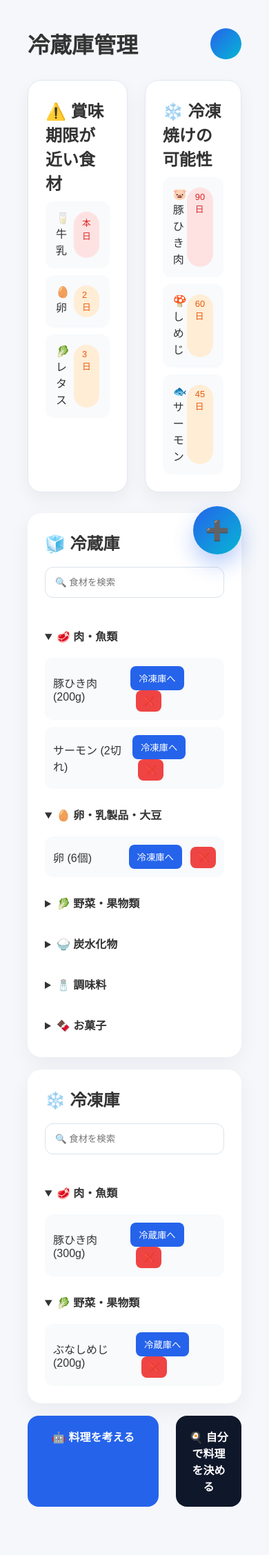
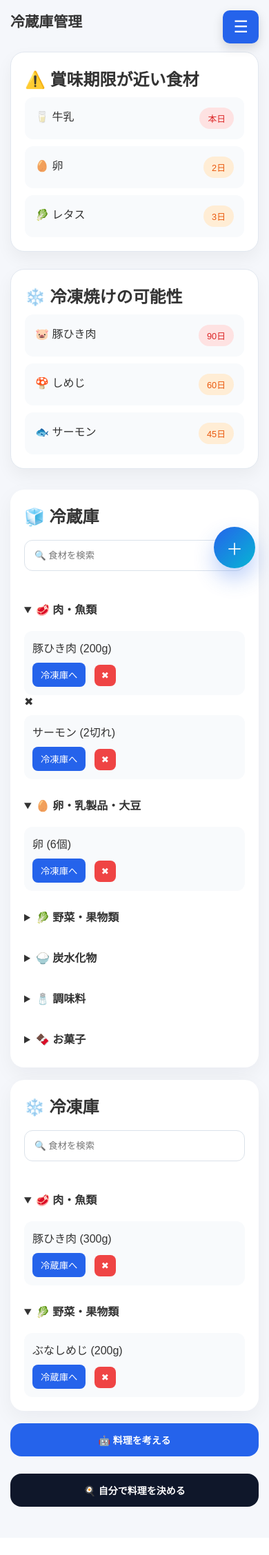
Before and after one commit to mkairi0423/team-system2, a PHP site: page /page/fridge.php in a window 390 px wide. Shown: the whole page at 69% size. After the commit the page ends 2185 px from the top, so only its background shows below. Run offline with PHP 8.4, Linux system fonts and the light colour scheme.

Commit message:
ハンバーガーメニュー実装

```diff
--- a/client/JavaScript/Hamburger-menu.js
+++ b/client/JavaScript/Hamburger-menu.js
@@ -0,0 +1,4 @@
+function toggleMenu() {
+    document.getElementById("sidebar")
+            .classList.toggle("active");
+}
--- /dev/null
+++ b/client/css/hamburger.css
@@ -0,0 +1,9 @@
+.hamburger {
+  display: none;
+}
+
+@media (max-width: 768px) {
+  .hamburger {
+    display: block;
+  }
+}
--- a/client/css/index.css
+++ b/client/css/index.css
@@ -54,6 +54,8 @@ body {
   letter-spacing: -0.5px;
 
   color: #1d4ed8;
+
+  text-align: center;
 }
 
 .icon-area h1 {
--- a/client/css/responsive.css
+++ b/client/css/responsive.css
@@ -3,19 +3,140 @@
 ========================= */
 @media (max-width: 900px) {
 
-  /* SIDEBAR */
+  /* サイドバーは隠す（PC寄り） */
   .sidebar {
     display: none;
   }
 
-  /* MAIN */
   .main {
     margin-left: 0;
+    padding: 30px;
   }
 
-  /* LAYOUT */
   .section {
     grid-template-columns: 1fr;
   }
+}
 
+/* =========================
+   MOBILE (768px)
+========================= */
+@media (max-width: 768px) {
+
+  /* ===== ハンバーガーボタン ===== */
+  .hamburger {
+    display: block;
+    position: fixed;
+    top: 15px;
+    right: 15px;
+    z-index: 3000;
+
+    background: #2563eb;
+    color: #fff;
+
+    border: none;
+    border-radius: 10px;
+
+    padding: 10px 15px;
+    font-size: 24px;
+
+    box-shadow: 0 6px 15px rgba(0,0,0,0.15);
+  }
+
+  /* ===== サイドバー（開閉） ===== */
+  .sidebar {
+    display: block; /* tabletで消してるので戻す */
+
+    position: relative;
+    width: 100%;
+
+    height: 0;
+    overflow: hidden;
+
+    padding: 0 20px;
+
+    transition: height 0.35s ease;
+  }
+
+  .sidebar.active {
+    height: 500px;
+    padding: 20px;
+  }
+
+  /* ===== メイン ===== */
+  .main {
+    margin-left: 0;
+    padding: 20px;
+  }
+
+  .topbar {
+    flex-direction: column;
+    align-items: flex-start;
+    gap: 15px;
+  }
+
+  .topbar h1 {
+    font-size: 1.6rem;
+  }
+
+  .hero {
+    padding: 25px;
+  }
+
+  .hero h2 {
+    font-size: 1.5rem;
+  }
+
+  .grid {
+    grid-template-columns: 1fr;
+  }
+
+  .food-row {
+    flex-direction: column;
+    align-items: flex-start;
+    gap: 10px;
+  }
+
+  .floating-add {
+    right: 20px;
+    bottom: 20px;
+    width: 60px;
+    height: 60px;
+    font-size: 24px;
+  }
 }
+
+/* =========================
+   SMALL MOBILE (480px)
+========================= */
+@media (max-width: 480px) {
+
+  .main {
+    padding: 15px;
+  }
+
+  .topbar h1 {
+    font-size: 1.3rem;
+  }
+
+  .hero {
+    padding: 20px;
+  }
+
+  .hero h2 {
+    font-size: 1.2rem;
+  }
+
+  .card,
+  .panel,
+  .chart-box,
+  .rank-box {
+    padding: 20px;
+  }
+
+  .btn,
+  .action-btn {
+    padding: 14px;
+    font-size: 14px;
+  }
+}
--- a/client/css/sidebar.css
+++ b/client/css/sidebar.css
@@ -4,13 +4,20 @@
 .sidebar {
   position: fixed;
 
+  top: 0;
+  left: 0;
+
   width: 220px;
   height: 100vh;
 
   padding: 20px;
 
-  background: #fff;
-  border-right: 1px solid #e2e8f0;
+  box-sizing: border-box;
+
+  box-shadow: 2px 0 15px rgba(0,0,0,0.05);
+
+  /* エフェクト追加 */
+  transition: transform 0.4s ease, opacity 0.4s ease;
 }
 
 /* =========================
@@ -22,7 +29,11 @@
   font-size: 1.3rem;
   font-weight: 700;
 
-  background: linear-gradient(135deg, #2563eb, #06b6d4);
+  background: linear-gradient(
+    135deg,
+    #2563eb,
+    #06b6d4
+  );
 
   -webkit-background-clip: text;
   -webkit-text-fill-color: transparent;
--- a/client/css/style.css
+++ b/client/css/style.css
@@ -3,7 +3,7 @@
 /* レイアウト */
 @import url("layout.css");
 @import url("sidebar.css");
-@import url("Hamburger-menu.css");
+@import url("hamburger.css");
 
 /* 共通パーツ */
 @import url("components.css");
--- a/client/page/barcode.php
+++ b/client/page/barcode.php
@@ -12,7 +12,6 @@ include("template/sidebar.php");
 
     <div class="topbar">
         <h1>バーコード登録</h1>
-        <div class="user"></div>
     </div>
 
     <div class="hero">
--- a/client/page/food_loss.php
+++ b/client/page/food_loss.php
@@ -12,7 +12,6 @@ include("template/sidebar.php");
 
     <div class="topbar">
         <h1>食品ロス分析</h1>
-        <div class="user"></div>
     </div>
 
     <!-- 統計カード -->
--- a/client/page/food_register.php
+++ b/client/page/food_register.php
@@ -12,7 +12,6 @@ include("template/sidebar.php");
 
     <div class="topbar">
         <h1>食材登録</h1>
-        <div class="user"></div>
     </div>
 
 
--- a/client/page/fridge.php
+++ b/client/page/fridge.php
@@ -12,7 +12,6 @@ include("template/sidebar.php");
 
     <div class="topbar">
         <h1>冷蔵庫管理</h1>
-        <div class="user"></div>
     </div>
 
     <div class="grid">
@@ -96,11 +95,11 @@ include("template/sidebar.php");
                         <button
                             class="delete-btn"
                             onclick="deleteFood(this)">
-                            ❌
+                            ✖
                         </button>
                     </div>
                 </div>
-
+                ✖
                 <div class="food-row">
                     <span>サーモン (2切れ)</span>
 
@@ -114,7 +113,7 @@ include("template/sidebar.php");
                         <button
                             class="delete-btn"
                             onclick="deleteFood(this)">
-                            ❌
+                            ✖
                         </button>
                     </div>
                 </div>
@@ -138,7 +137,7 @@ include("template/sidebar.php");
                         <button
                             class="delete-btn"
                             onclick="deleteFood(this)">
-                            ❌
+                            ✖
                         </button>
                     </div>
                 </div>
@@ -202,7 +201,7 @@ include("template/sidebar.php");
                         <button
                             class="delete-btn"
                             onclick="deleteFood(this)">
-                            ❌
+                            ✖
                         </button>
                     </div>
                 </div>
@@ -226,7 +225,7 @@ include("template/sidebar.php");
                         <button
                             class="delete-btn"
                             onclick="deleteFood(this)">
-                            ❌
+                            ✖
                         </button>
                     </div>
                 </div>
@@ -250,9 +249,8 @@ include("template/sidebar.php");
         </a>
 
     </div>
-
     <button class="floating-add">
-        ➕
+        ＋
     </button>
 
 </div>
--- a/client/page/home.php
+++ b/client/page/home.php
@@ -12,7 +12,6 @@ include "template/sidebar.php";
 
     <div class="topbar">
         <h1>ダッシュボード</h1>
-        <div class="user"></div>
     </div>
 
     <div class="hero">
--- a/client/page/template/sidebar.php
+++ b/client/page/template/sidebar.php
@@ -1,4 +1,6 @@
-<div class="sidebar">
+<button class="hamburger" onclick="toggleMenu()">☰</button>
+
+<div class="sidebar" id="sidebar">
 
     <div class="logo">
         FridgeAI
```
Also changed, not shown: client/css/Hamburger-menu.css (deleted).
